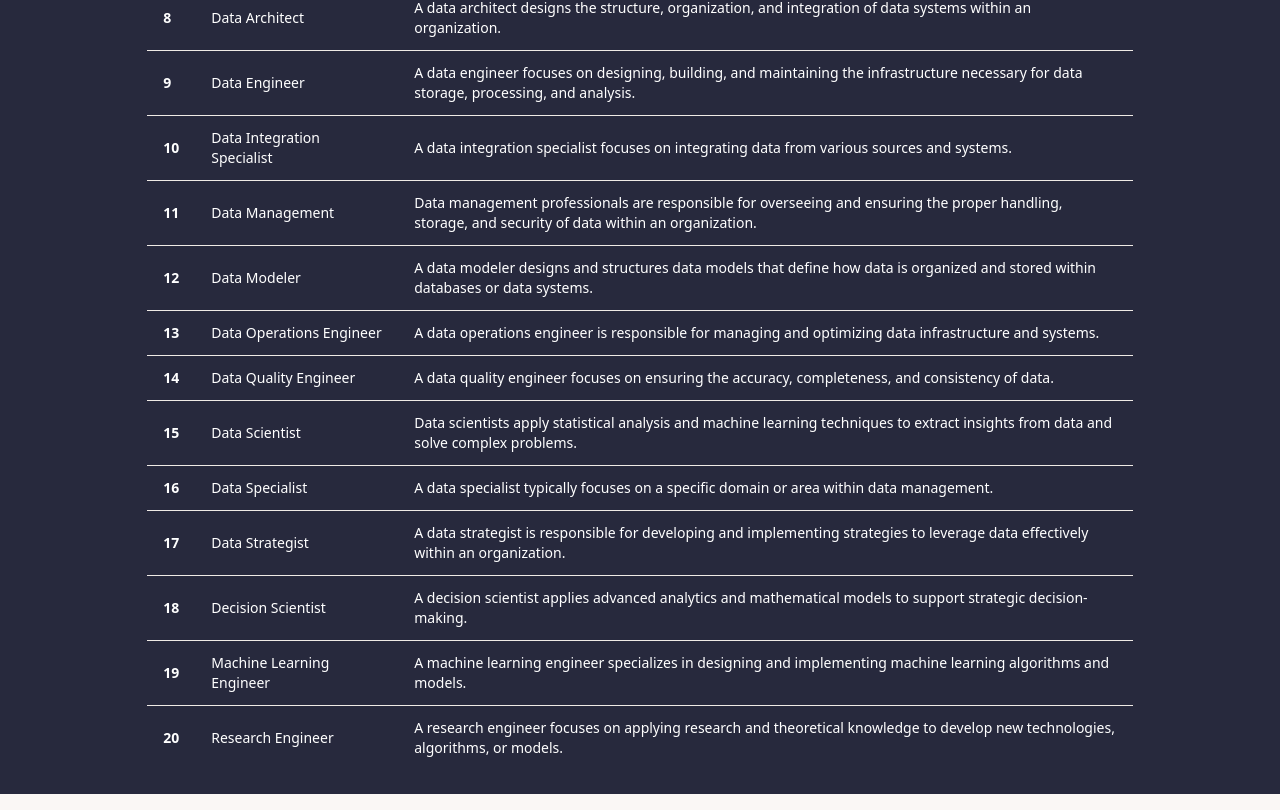
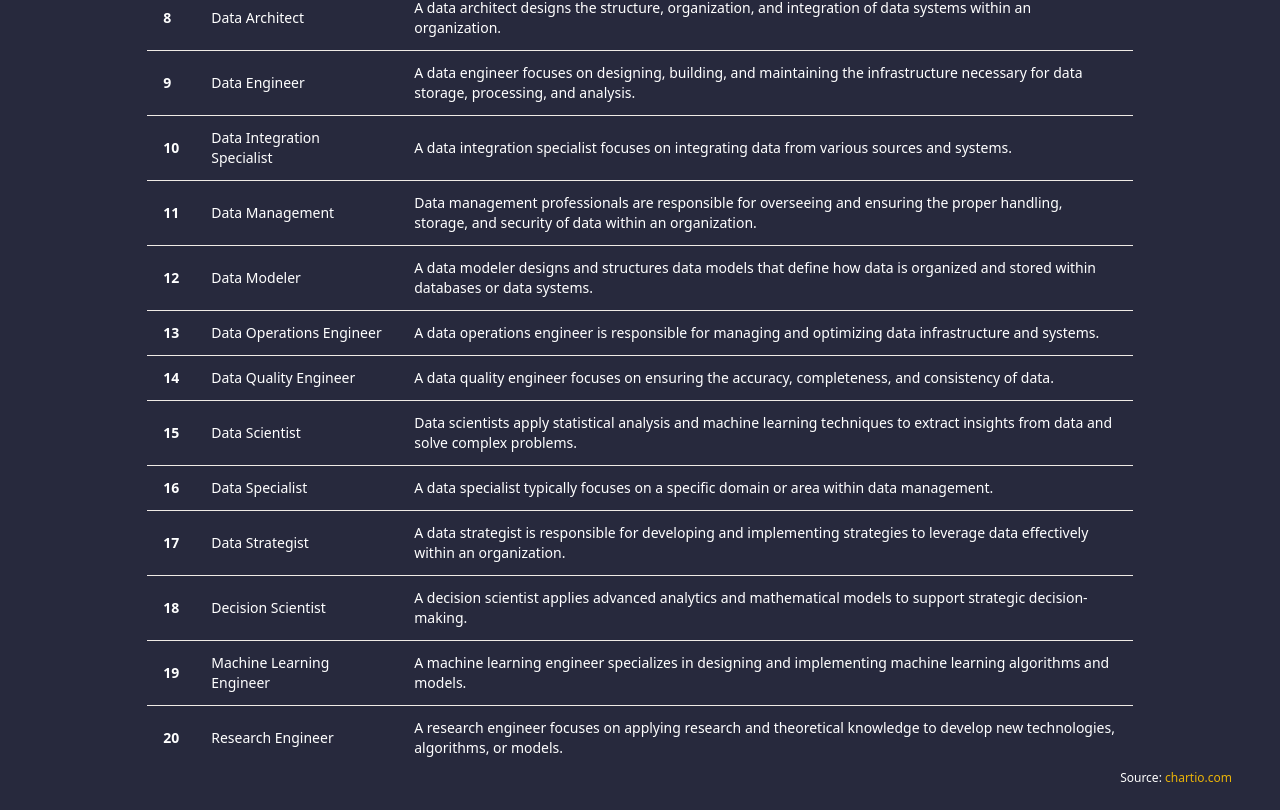
Before and after one commit to kaddie15/data-viz, a Vue app: page /about in a window 1280 px wide. Shown: the part 554-1364 px from the top of the page. Built offline with nearby package versions, Linux system fonts and the light colour scheme; what highcharts-vue would draw is missing.

Commit message:
roles source

```diff
--- a/src/views/AboutView.vue
+++ b/src/views/AboutView.vue
@@ -113,6 +113,7 @@
         </tr>
       </tbody>
     </table>
+    <div class="text-right text-xs px-6">Source:  <a class="text-yellow-500" href="https://chartio.com/learn/data-analytics/distinguishing-data-roles/">chartio.com</a></div>
   </div>
 
 </template>
```
